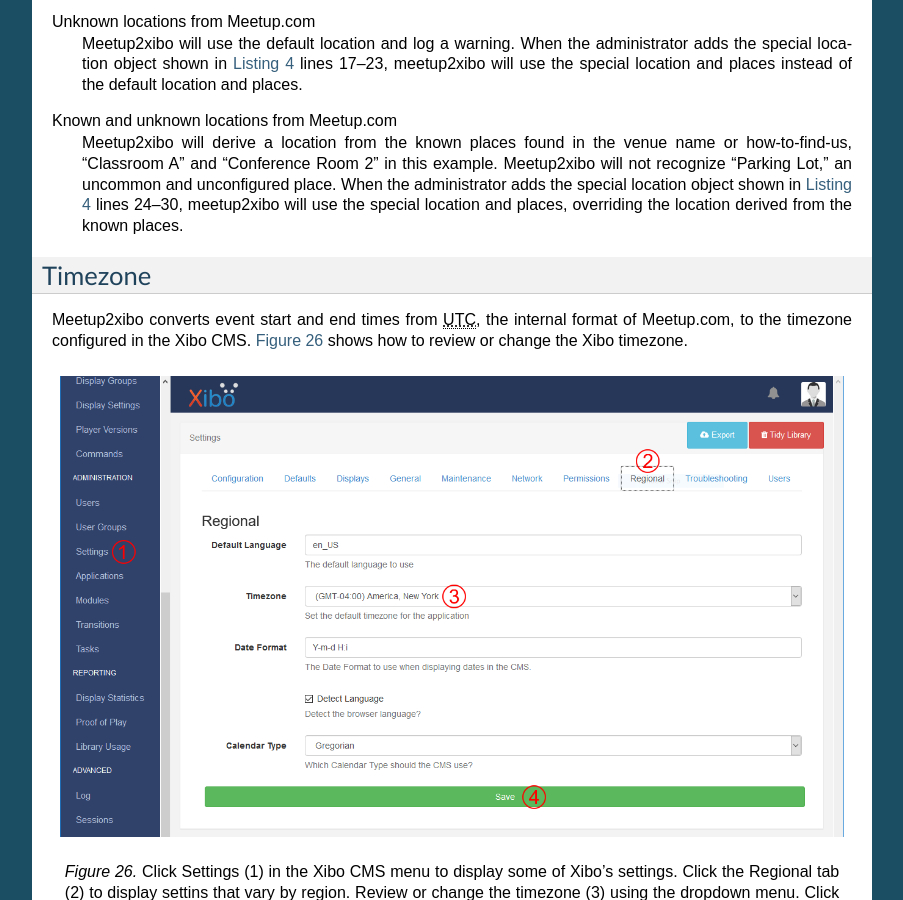
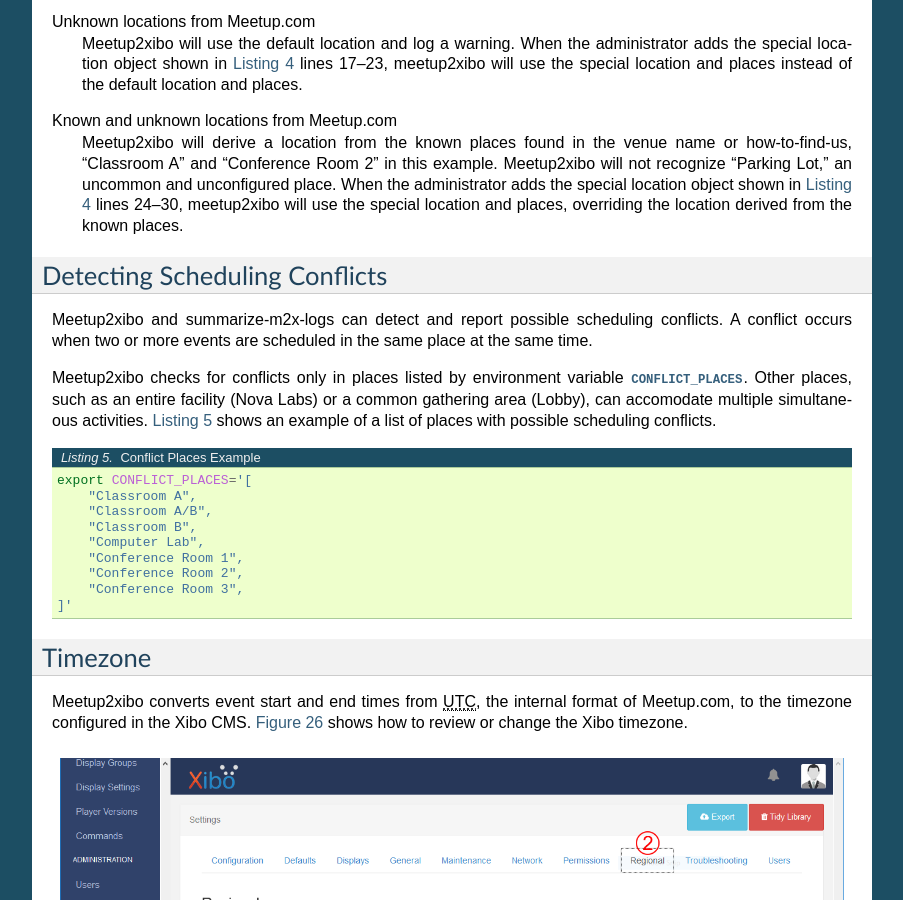
Before and after one commit to jshprentz/meetup2xibo, a Sphinx documentation site: the page built from docs/user-manual/configuration.rst, in a window 1280 px wide and 900 px high, scrolled down 5022 px. Shown: the whole window, without its empty margins (198-1101 px from the left). Built offline with Sphinx 7.4.7, drawn with Linux system fonts in a browser that asks for light colours; some of the changed text lies outside the part shown.

Commit message:
Describe configuration of conflict places.

```diff
--- a/docs/user-manual/configuration.rst
+++ b/docs/user-manual/configuration.rst
@@ -246,8 +246,9 @@
 by environment variable :envvar:`DEFAULT_LOCATION`.
 Meetup2xibo logs a warning message whenever the default location is needed.
 
-To support conflict detection, environment variable :envvar:`DEFAULT_PLACES`
-lists places associated with the default location.
+To support :ref:`conflict detection <scheduling-conflicts>`, environment
+variable :envvar:`DEFAULT_PLACES` lists places associated with the default
+location.
 :numref:`Listing %s <specific-default-location-example>` shows an example of
 a default locaion associated with specific places.
 
@@ -384,6 +385,37 @@
    meetup2xibo will use the special location and places, overriding the
    location derived from the known places.
 
+.. _`scheduling-conflicts`:
+
+Detecting Scheduling Conflicts
+------------------------------
+
+Meetup2xibo and summarize-m2x-logs can detect and report possible scheduling
+conflicts.
+A conflict occurs when two or more events are scheduled in the same place at
+the same time.
+
+Meetup2xibo checks for conflicts only in places listed by environment variable
+:envvar:`CONFLICT_PLACES`.
+Other places, such as an entire facility (Nova Labs) or a common gathering
+area (Lobby), can accomodate multiple simultaneous activities.
+:numref:`Listing %s <conflict-places-example>` shows an example of
+a list of places with possible scheduling conflicts.
+
+.. code-block:: bash
+   :caption: Conflict Places Example
+   :name: conflict-places-example
+
+   export CONFLICT_PLACES='[
+       "Classroom A",
+       "Classroom A/B",
+       "Classroom B",
+       "Computer Lab",
+       "Conference Room 1",
+       "Conference Room 2",
+       "Conference Room 3",
+   ]'
+
 
 Timezone
 --------
```
